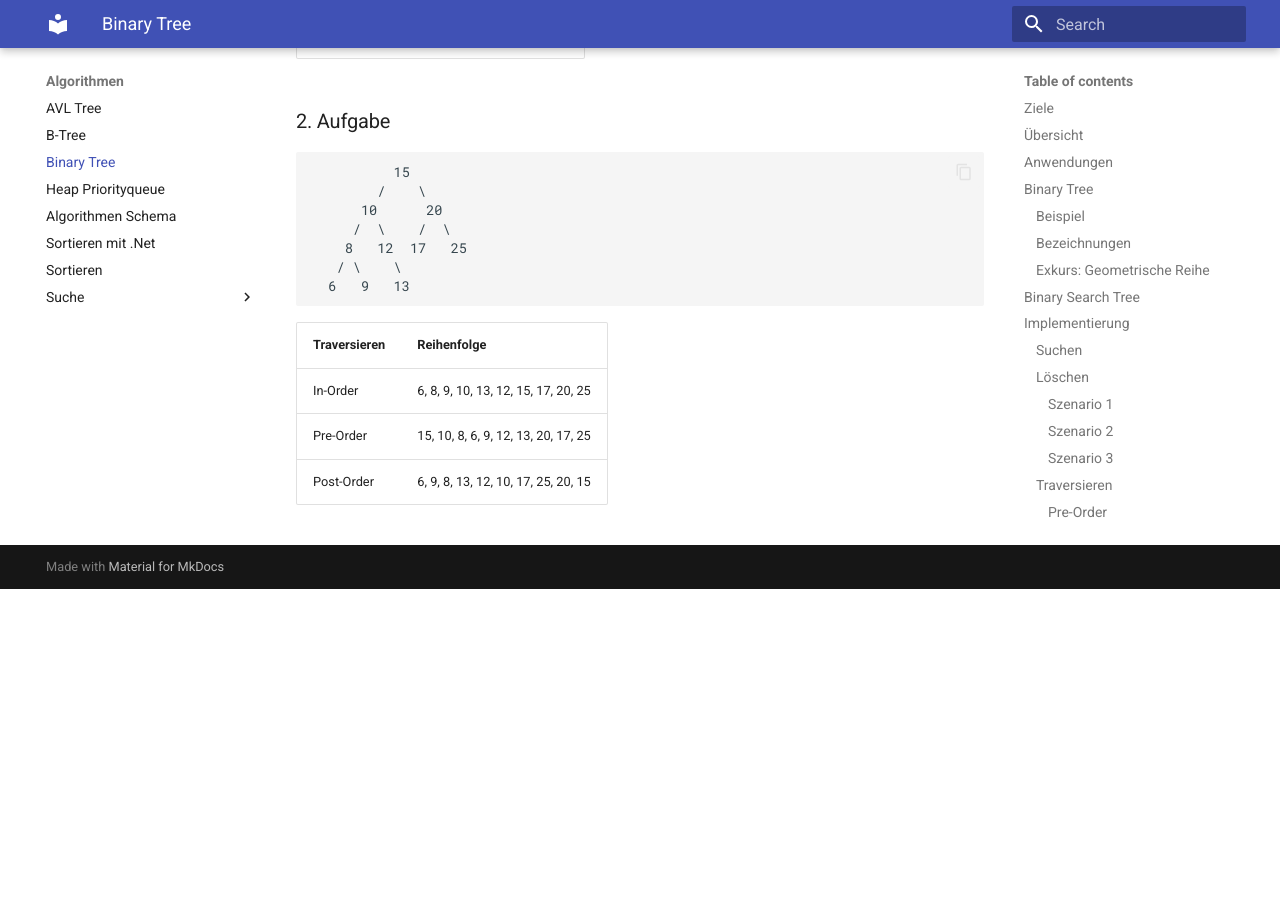
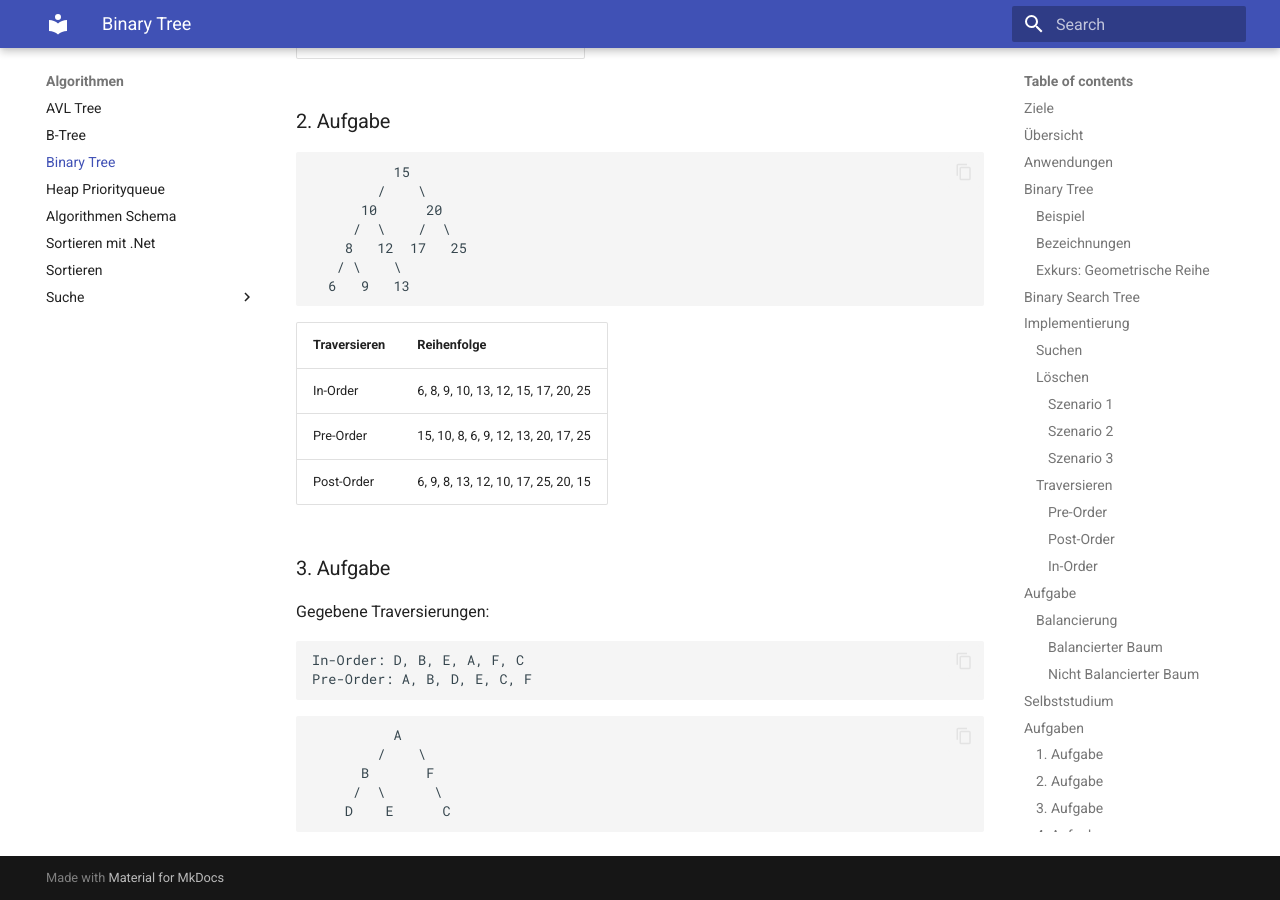
Before and after one commit to tsolenthaler/zbwAlgDs, an MkDocs documentation site: the page built from docs/algorithmen/binary-tree.md, in a window 1280 px wide and 900 px high, scrolled down 18995 px. Built offline with MkDocs 1.6.1 and Material for MkDocs 9.7.7, drawn with Linux system fonts in a browser that asks for light colours; before the commit the page ends 19584 px from its top, so only the background shows below that.

Commit message:
Add new traversal examples and diagrams to binary tree documentation

````diff
--- a/docs/algorithmen/binary-tree.md
+++ b/docs/algorithmen/binary-tree.md
@@ -692,3 +692,18 @@ flowchart TD
 | In-Order      | 6, 8, 9, 10, 13, 12, 15, 17, 20, 25   |
 | Pre-Order     | 15, 10, 8, 6, 9, 12, 13, 20, 17, 25   |
 | Post-Order    | 6, 9, 8, 13, 12, 10, 17, 25, 20, 15   |
+
+
+### 3. Aufgabe
+Gegebene Traversierungen:
+
+    In-Order: D, B, E, A, F, C
+    Pre-Order: A, B, D, E, C, F
+
+```
+          A
+        /    \
+      B       F
+     /  \      \
+    D    E      C
+```
````
